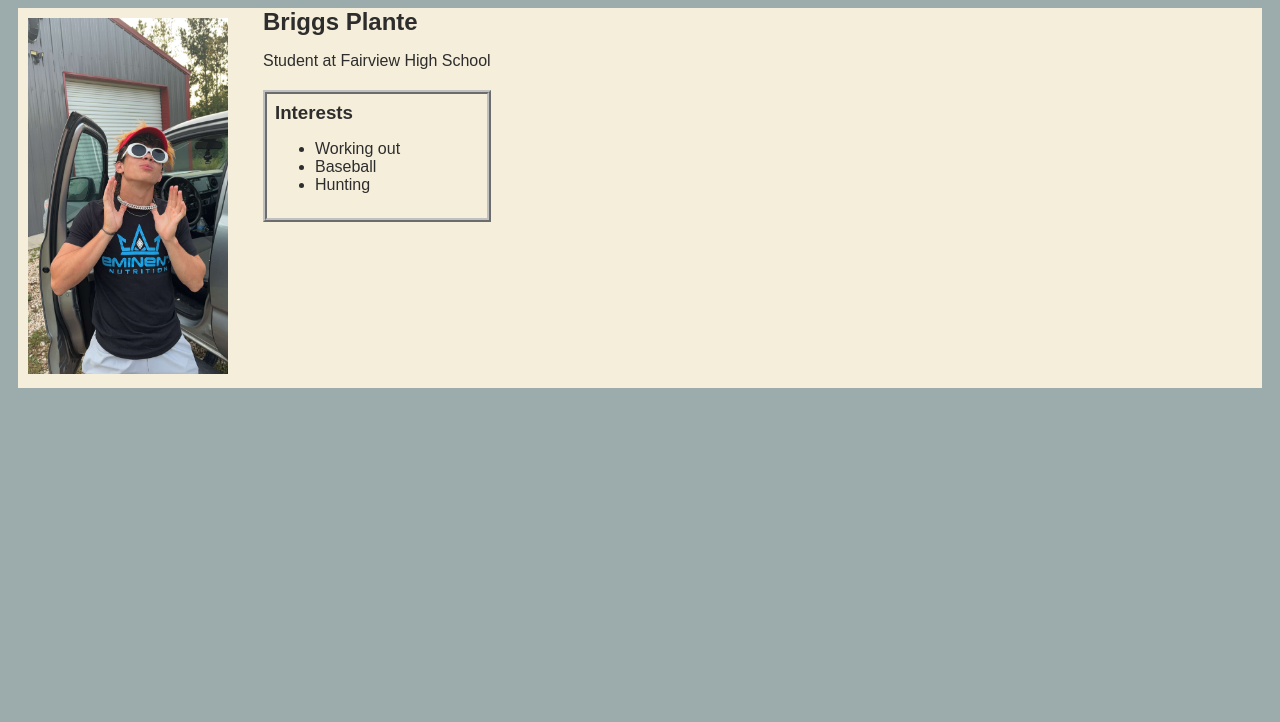
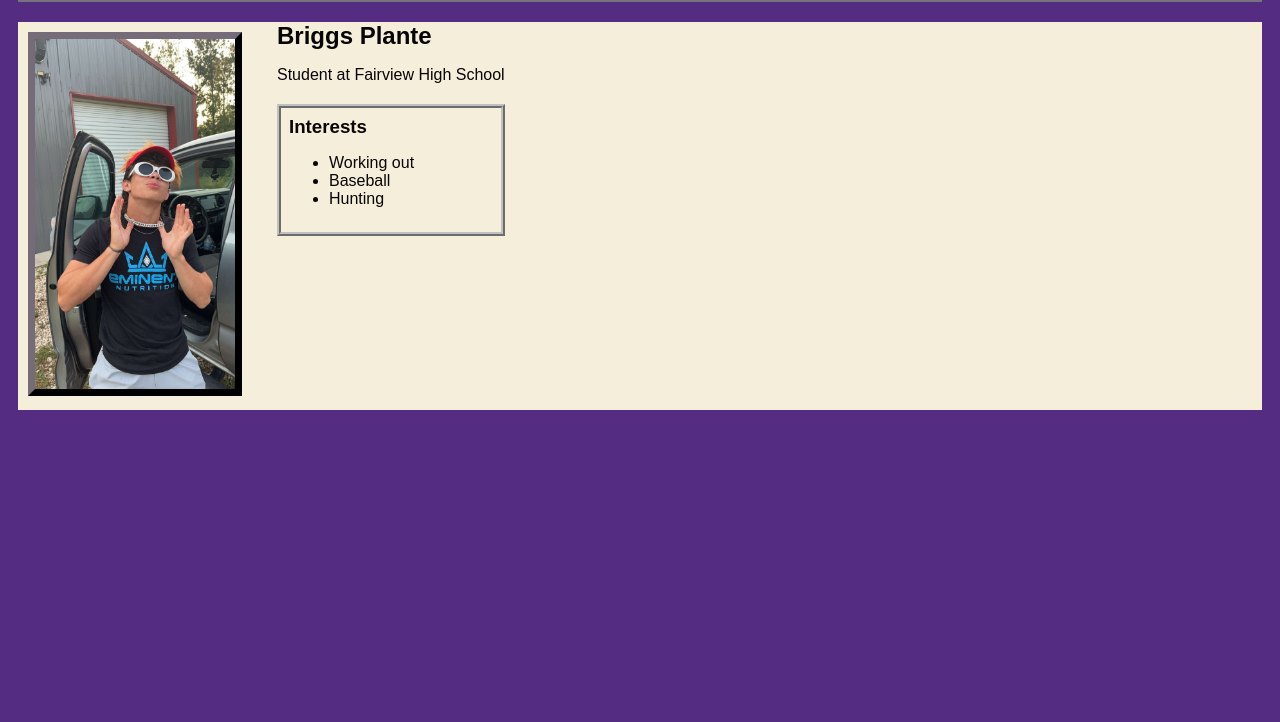
Before and after one commit to rPlanteFHS/rPlanteFHS.github.io, a plain HTML site: page index.html in a window 1280 px wide. Shown: the part 78-800 px from the top of the page. Drawn offline with Linux system fonts and the light colour scheme.

```diff
--- a/style.css
+++ b/style.css
@@ -1,6 +1,6 @@
 body {
-    background: rgb(156, 172, 172);
-    color: rgb(45, 45, 45);
+    background: rgb(84, 45, 131);
+    color: rgb(7, 5, 5);
     padding: 10px;
     font-family: Arial, sans-serif;
 }
@@ -22,9 +22,10 @@
 h1 {
     display: flex;
     align-items: center;
-    color: white;
+    color: rgb(1, 1, 3));
     flex: 1;
     margin: 0;
+    border: 7px rgb(36, 33, 37) outset;
 }
 
 #nav-ul {
@@ -49,15 +50,20 @@
     background: rgb(245, 238, 219);
     display: flex;
     margin-top: 20px;
+    border: 3px o
+
 }
 
 .sidebar {
     margin-right: 25px;
     padding: 10px;
+
 }
 
 .sidebar-img {
     width: 200px;
+    height: 350px;
+    border: 7px rgb(36, 33, 37) outset;
 }
 
 .content {
```
